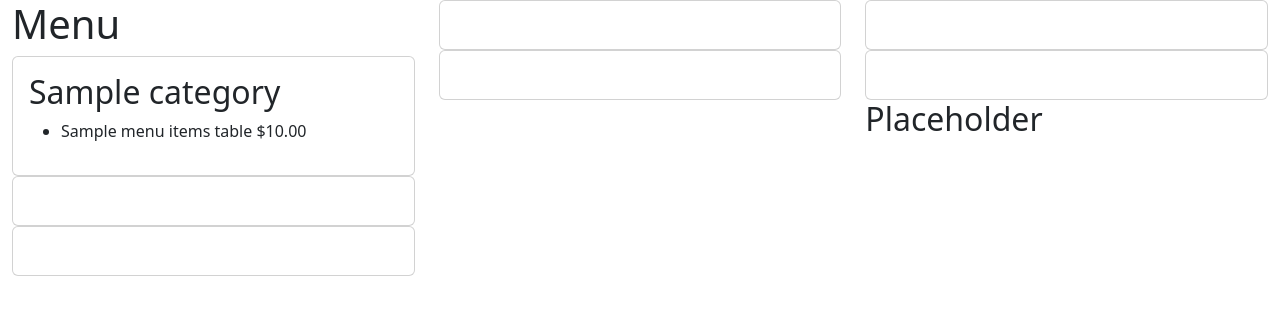
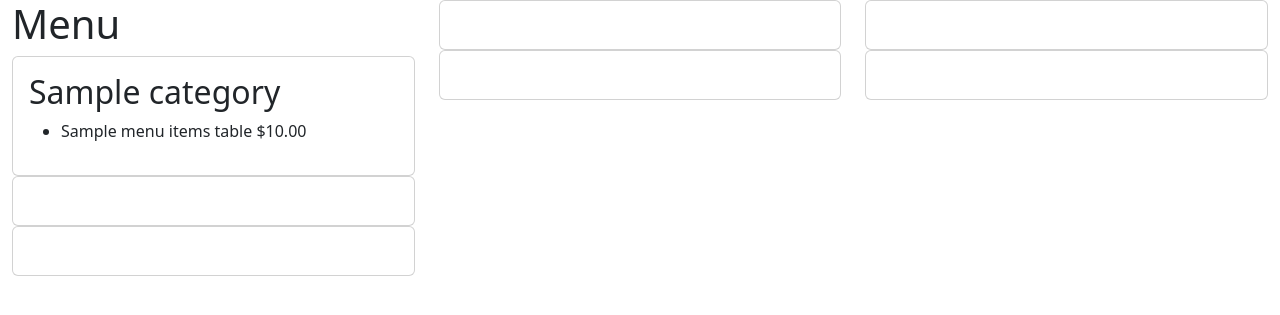
Before and after one commit to Lightlyflow/csce315-project3, a Flask app: page /menuboard/ in a window 1280 px wide. Shown: the top 315 px of the page. Run offline with Flask 3, Linux system fonts and the light colour scheme; a database or web service that is not in the repository returns one stand-in record (values such as "Sample title"); some libraries are stand-ins or nearby versions.

Commit message:
removed placeholder

```diff
--- a/api/menuboard/templates/menuboard.html
+++ b/api/menuboard/templates/menuboard.html
@@ -78,11 +78,11 @@
                 </div>
                 {% endfor %}
 
-                <div class="row">
+                <!--div class="row">
                     <div class="col">
                         <h2>Placeholder</h2>
                     </div>
-                </div>
+                </div -->
             </div>
         </div>
     </div>
```
